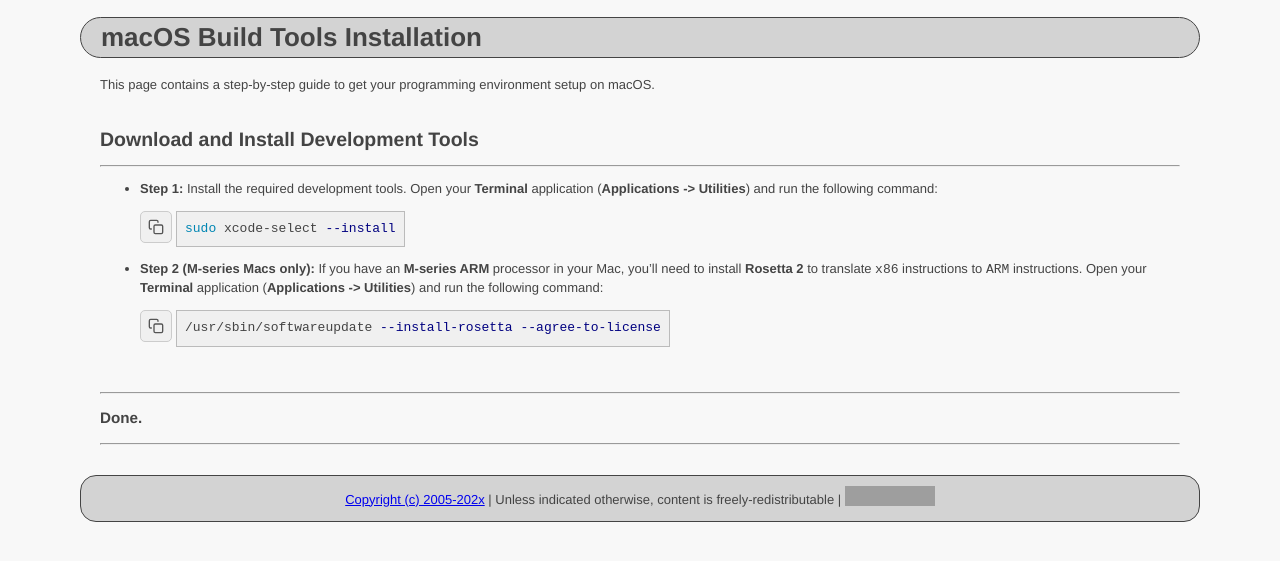
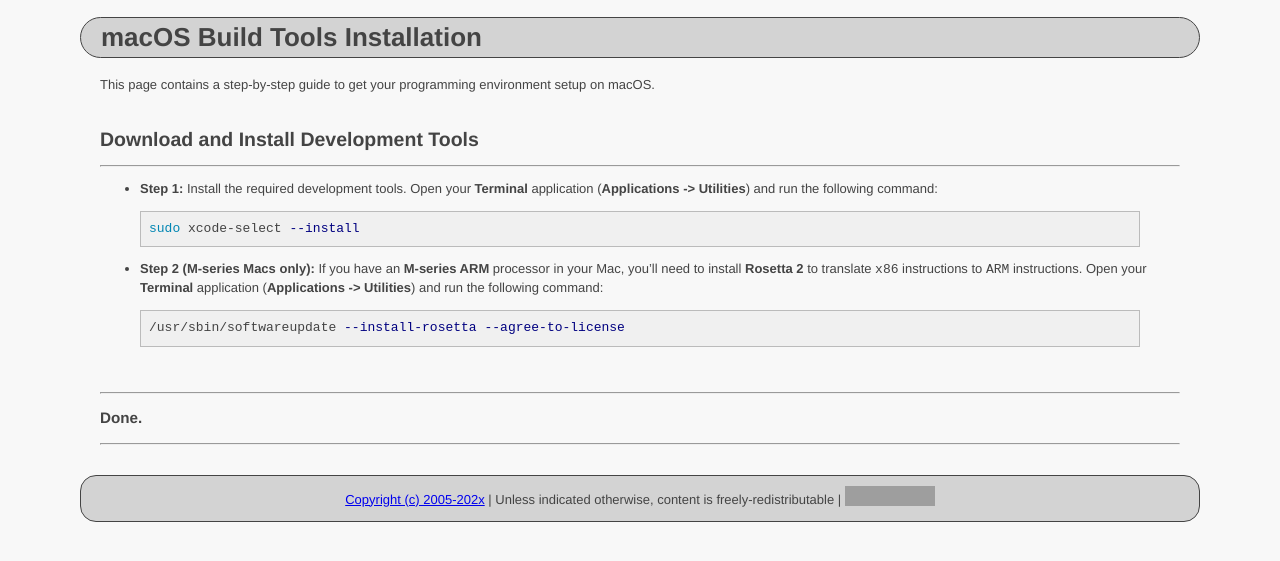
Before and after one commit to ycpcs/dev-env-setup-guide, a Jekyll site: the page built from prog_envs/macOS/macOS_build_tools_installation.md, in a window 1280 px wide. Shown: the top 561 px of the page. Built offline with Jekyll 4.4.1, drawn with Linux system fonts in a browser that asks for light colours; grey boxes are pictures that could not be loaded.

Commit message:
updated copy button styling

```diff
--- a/css/copy_button.css
+++ b/css/copy_button.css
@@ -1,30 +1,38 @@
 .code-wrapper {
-  display: flex;
-  flex-direction: row;
-  align-items: flex-start;
-  gap: 4px;
+  position: relative;
   margin: 0.5em 0;
-}
-
-.copy-btn {
-  flex-shrink: 0;
-  display: flex;
-  align-items: center;
-  justify-content: center;
-  width: 32px;
-  height: 32px;
-  margin: 0;
-  padding: 0;
-  cursor: pointer;
-  background: #f0f0f0;
-  color: #555;
-  border: 1px solid #ccc;
-  border-radius: 5px;
-  transition: background 0.2s, color 0.2s, border-color 0.2s;
 }
 
 .code-wrapper pre {
   margin: 0;
+  padding-right: 40px; /* space so text doesn't go under button */
+}
+
+.copy-btn {
+  position: absolute;
+  top: 6px;     /* adjust vertically */
+  right: 6px;   /* adjust horizontally */
+
+  display: flex;
+  align-items: center;
+  justify-content: center;
+
+  width: 28px;
+  height: 28px;
+
+  cursor: pointer;
+  background: rgba(240, 240, 240, 0.9);
+  color: #555;
+  border: 1px solid #ccc;
+  border-radius: 5px;
+
+  opacity: 0;                  /* hidden by default */
+  transition: opacity 0.2s, background 0.2s, color 0.2s;
+}
+
+/* Show button on hover (like GitHub) */
+.code-wrapper:hover .copy-btn {
+  opacity: 1;
 }
 
 .copy-btn:hover {
@@ -37,10 +45,11 @@
   background: #2a9d2a;
   color: #fff;
   border-color: #228b22;
+  opacity: 1; /* stay visible after click */
 }
 
 .copy-btn svg {
-  width: 16px;
-  height: 16px;
+  width: 14px;
+  height: 14px;
   pointer-events: none;
 }
--- a/js/copy_button.js
+++ b/js/copy_button.js
@@ -20,8 +20,8 @@ document.addEventListener("DOMContentLoaded", function () {
     btn.setAttribute("title", "Copy");
     btn.setAttribute("aria-label", "Copy");
 
+    wrapper.appendChild(pre);
     wrapper.appendChild(btn);
-    wrapper.appendChild(pre);
 
     btn.addEventListener("click", function () {
       var code = pre.querySelector("code")
```
